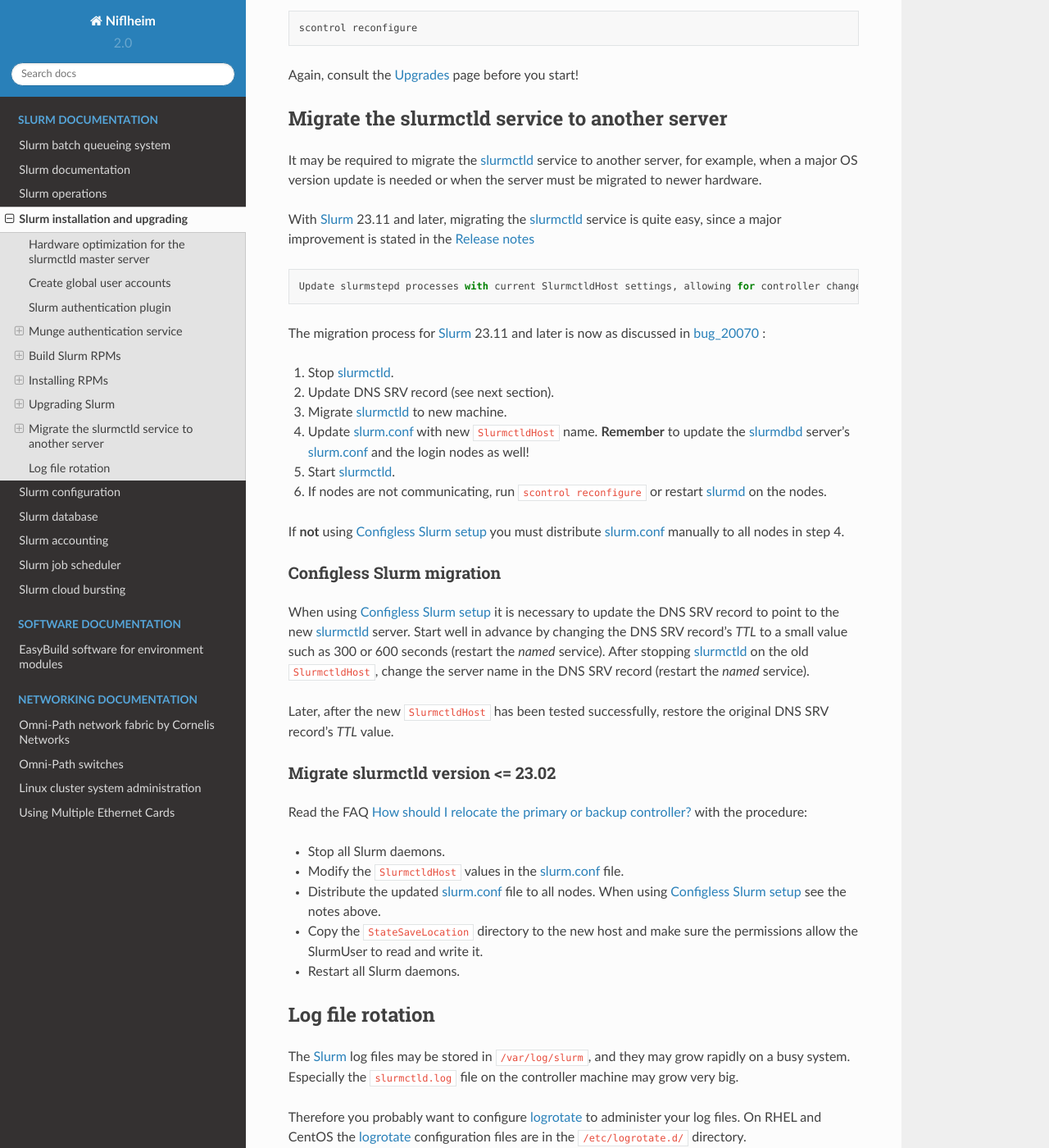
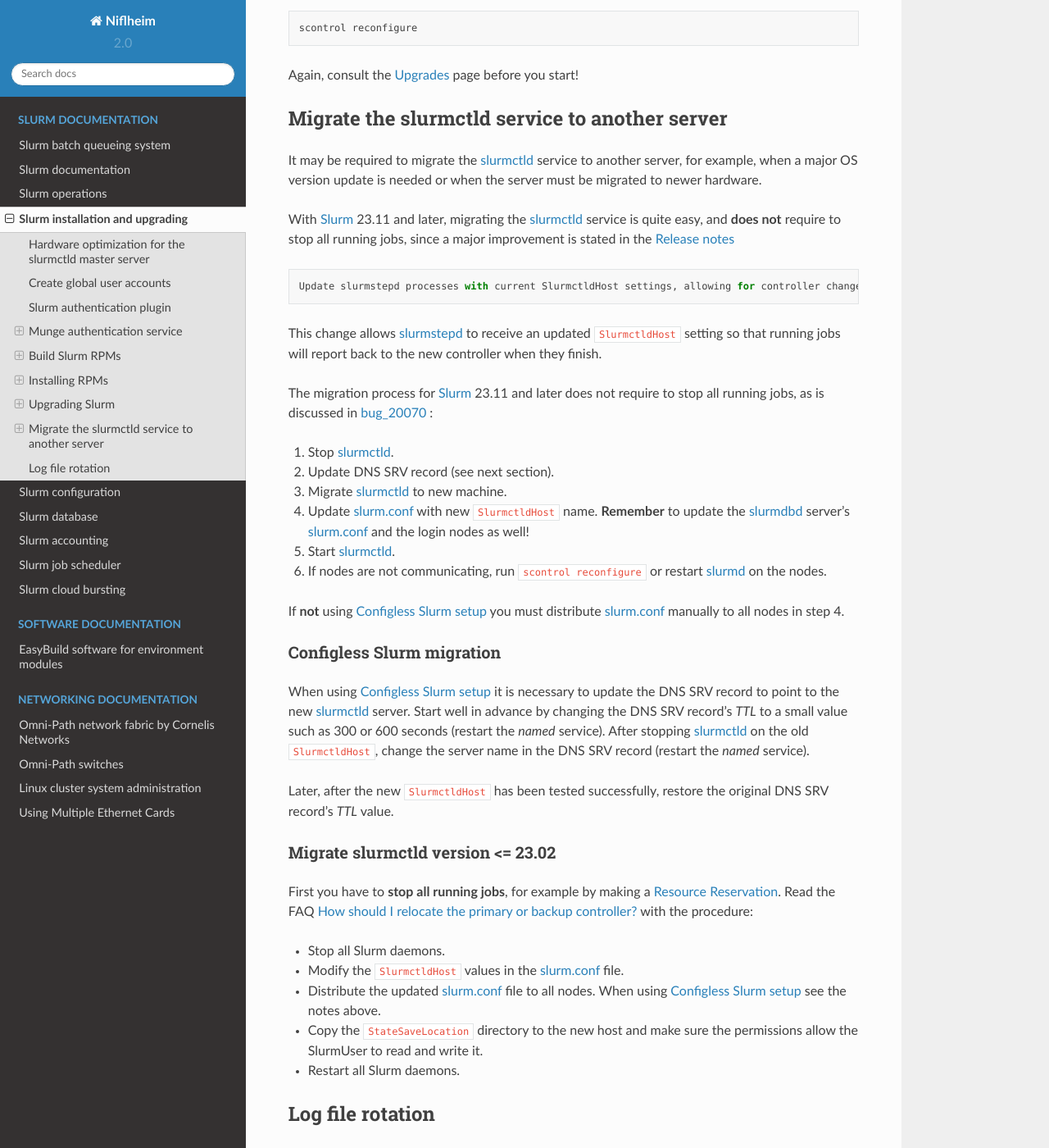
Before and after one commit to OleHolmNielsen/Niflheim_system, a Sphinx documentation site: the page built from docs/Slurm_installation.rst, in a window 1280 px wide and 1400 px high, scrolled down 23238 px. Shown: the whole window at 82% size. Built offline with Sphinx 7.4.7 and the Read the Docs theme 2.0.0, drawn with Linux system fonts in a browser that asks for light colours.

Commit message:
resource_reservation

```diff
--- a/docs/Slurm_installation.rst
+++ b/docs/Slurm_installation.rst
@@ -991,12 +991,16 @@
 when a major OS version update is needed or when the server must be migrated to newer hardware.
 
 With Slurm_ 23.11 and later, migrating the slurmctld_ service is quite easy,
+and **does not** require to stop all running jobs,
 since a major improvement is stated in the
 `Release notes <https://github.com/SchedMD/slurm/blob/3dc79bd2eb1471b199159d2265618c6579f365c8/RELEASE_NOTES#L58>`_ ::
 
   Update slurmstepd processes with current SlurmctldHost settings, allowing for controller changes without draining all compute jobs.
 
-The migration process for Slurm_ 23.11 and later is now as discussed in bug_20070_ :
+This change allows slurmstepd_ to receive an updated ``SlurmctldHost`` setting so that running jobs will report back to the new controller when they finish.
+
+The migration process for Slurm_ 23.11 and later does not require to stop all running jobs,
+as is discussed in bug_20070_ :
 
 1. Stop slurmctld_.
 2. Update DNS SRV record (see next section).
@@ -1008,6 +1012,7 @@
 
 If **not** using :ref:`configless-slurm-setup` you must distribute slurm.conf_ manually to all nodes in step 4.
 
+.. _slurmstepd: https://slurm.schedmd.com/slurmstepd.html
 .. _bug_20070: https://support.schedmd.com/show_bug.cgi?id=20070
 
 Configless Slurm migration
@@ -1023,6 +1028,7 @@
 Migrate slurmctld version <= 23.02
 ------------------------------------
 
+First you have to **stop all running jobs**, for example by making a :ref:`resource_reservation`.
 Read the FAQ `How should I relocate the primary or backup controller? <https://slurm.schedmd.com/faq.html#controller>`_ with the procedure:
 
 * Stop all Slurm daemons.
```
